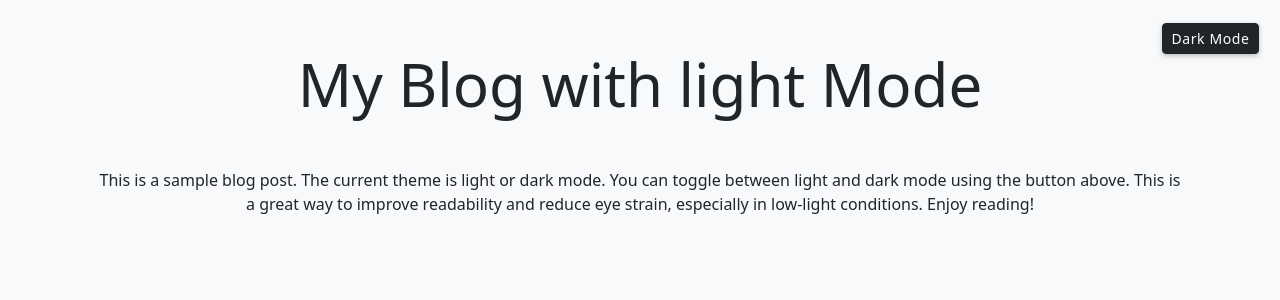
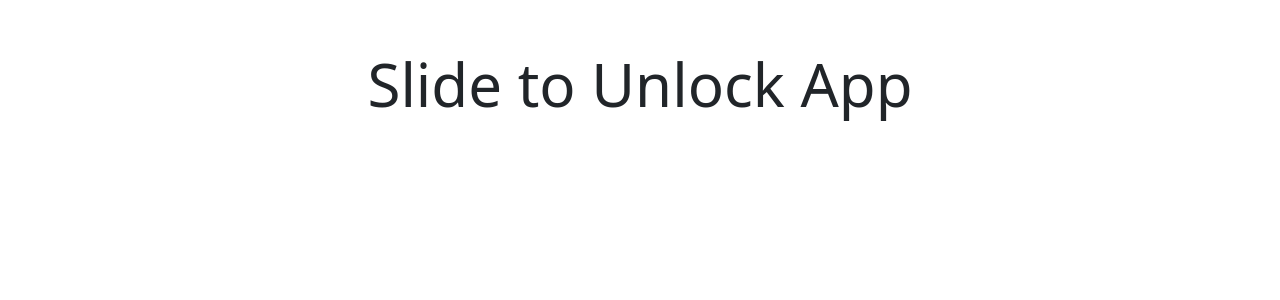
Before and after one commit to anunnnn/reactminiprojects, a React (Create React App) app: page / in a window 1280 px wide. Shown: the top 300 px of the page. Built offline with nearby package versions, Linux system fonts and the light colour scheme.

Commit message:
WIP:SlideToUnlockApp

```diff
--- a/src/App.js
+++ b/src/App.js
@@ -6,7 +6,8 @@ import React from 'react';
 // import TestimonialsApp from './projects/04-testimonials/TestimonialsApp';
 // import AlertApp from './projects/05-alerts-app/AlertApp';
 // import TemperatureControllerApp from './projects/06-temperature-controller-app/TemperatureControllerApp';
-import LightAndDarkModeApp from './projects/07-light-and-dark-mode-app/LightAndDarkModeApp';
+// import LightAndDarkModeApp from './projects/07-light-and-dark-mode-app/LightAndDarkModeApp';
+import SlideToUnlockApp from './projects/08-slide-to-unlock-app/SlideToUnlockApp';
 
 
 function App() {
@@ -20,7 +21,10 @@ function App() {
       {/* <TestimonialsApp /> */}
       {/* <AlertApp /> */}
       {/* <TemperatureControllerApp /> */}
-      <LightAndDarkModeApp />
+      {/* <LightAndDarkModeApp /> */}
+      {/* <SlideToUnlockApp /> */}
+
+      <SlideToUnlockApp />
 
     </div>
   );
--- /dev/null
+++ b/src/projects/08-slide-to-unlock-app/LockSlider.jsx
@@ -0,0 +1,9 @@
+import React from 'react';
+
+export default function LockSlider() {
+  return (
+    <div>
+
+    </div>
+  )
+}
--- /dev/null
+++ b/src/projects/08-slide-to-unlock-app/SlideToUnlockApp.jsx
@@ -0,0 +1,13 @@
+import React from 'react';
+import Title from '../components/Title';
+import LockSlider from './LockSlider';
+
+export default function SlideToUnlockApp() {
+  return (
+    <div className='container text-center'>
+        <Title text='Slide to Unlock App' />
+        <LockSlider />
+
+    </div>
+  )
+}
```
Also changed, not shown: src/projects/08-slide-to-unlock-app/LockSlider.css (added).
